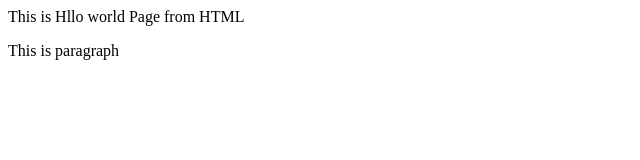
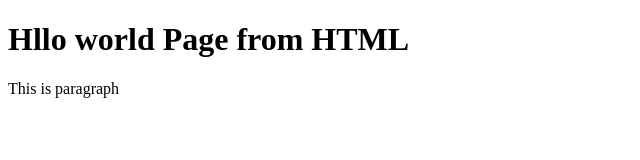
Before and after one commit to sadiq-quraishi/Project_1, a plain HTML site: page Index.html in a window 1280 px wide. Shown: the whole page, without its empty margins (0-640 px from the left). Drawn offline with Linux system fonts and the light colour scheme.

Commit message:
third commit

```diff
--- a/Index.html
+++ b/Index.html
@@ -6,7 +6,7 @@
     <title>Home Page</title>
 </head>
 <body>
-    This is Hllo world Page from HTML
+    <h1>Hllo world Page from HTML</h1>
     <p>
         This is paragraph
     </p>
```
